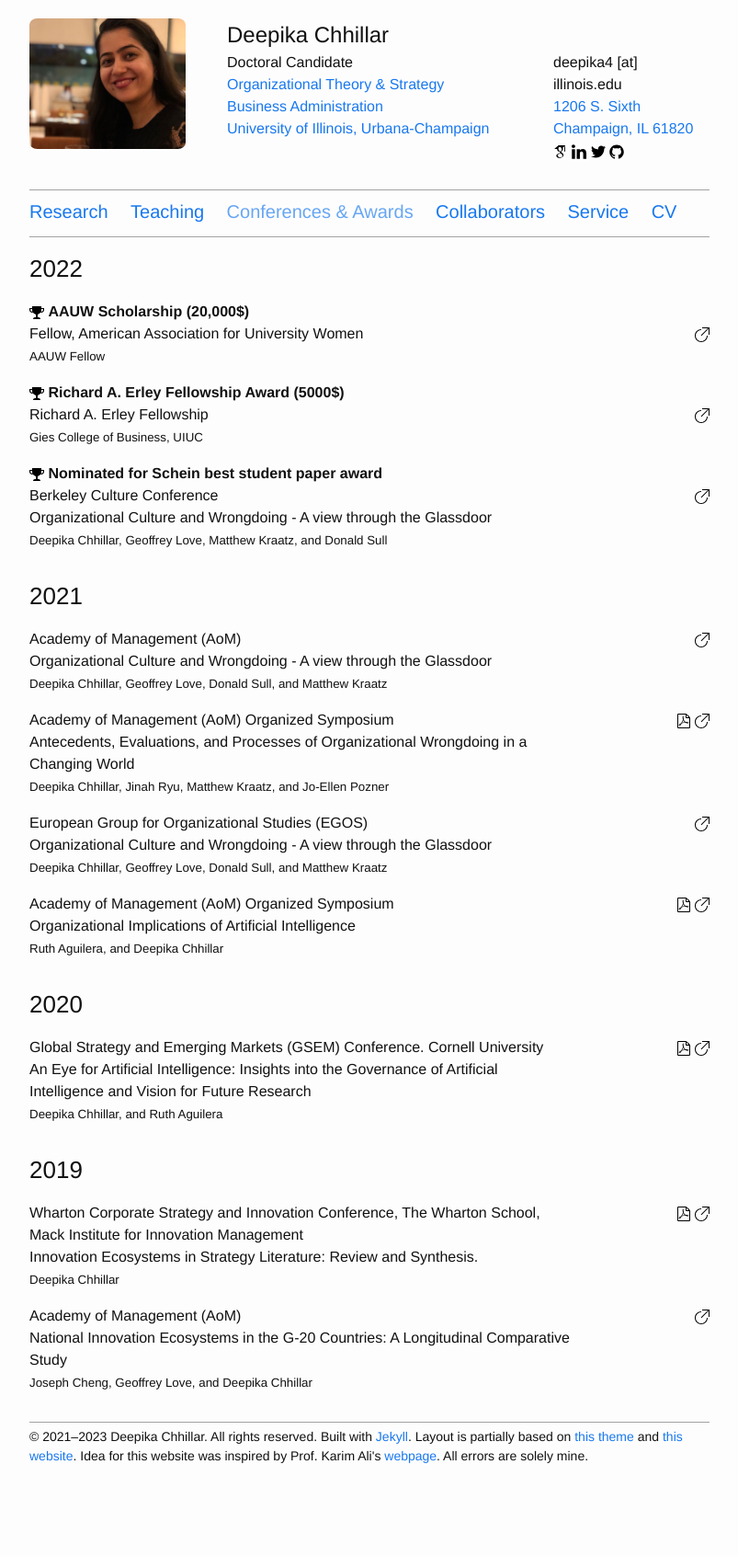
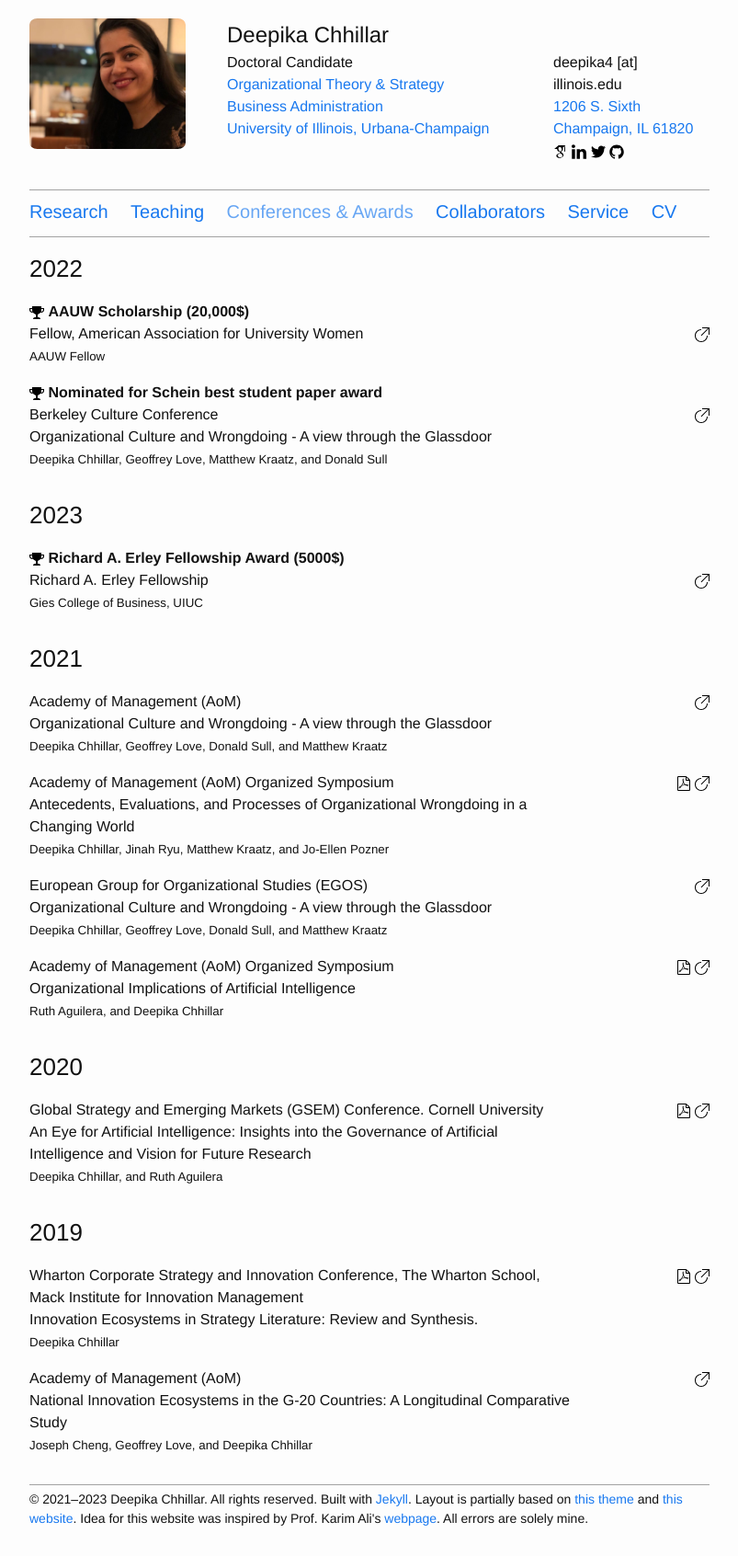
Before and after one commit to deepikachhillar/deepikachhillar.github.io, a Jekyll site: the page built from nav/conferences.md, in a window 1280 px wide. Shown: the whole page at 92% size, without its empty margins (238-1041 px from the left). Built offline with Jekyll 4.4.1, drawn with Linux system fonts in a browser that asks for light colours; before the commit the page ends 1624 px from its top, so only the background shows below that.

Commit message:
Update papers.yml

```diff
--- a/_data/papers.yml
+++ b/_data/papers.yml
@@ -11,7 +11,7 @@
   title: "Richard A. Erley Fellowship"
   authors: Gies College of Business, UIUC
 #   venue: Berkeley Culture Conference
-  year: 2022
+  year: 2023
 #   pages: 97--118
   link: https://giesbusiness.illinois.edu/graduate-hub/doctoral/finance/phd-in-finance---financial-assistance
   award: Richard A. Erley Fellowship Award (5000$)
```
